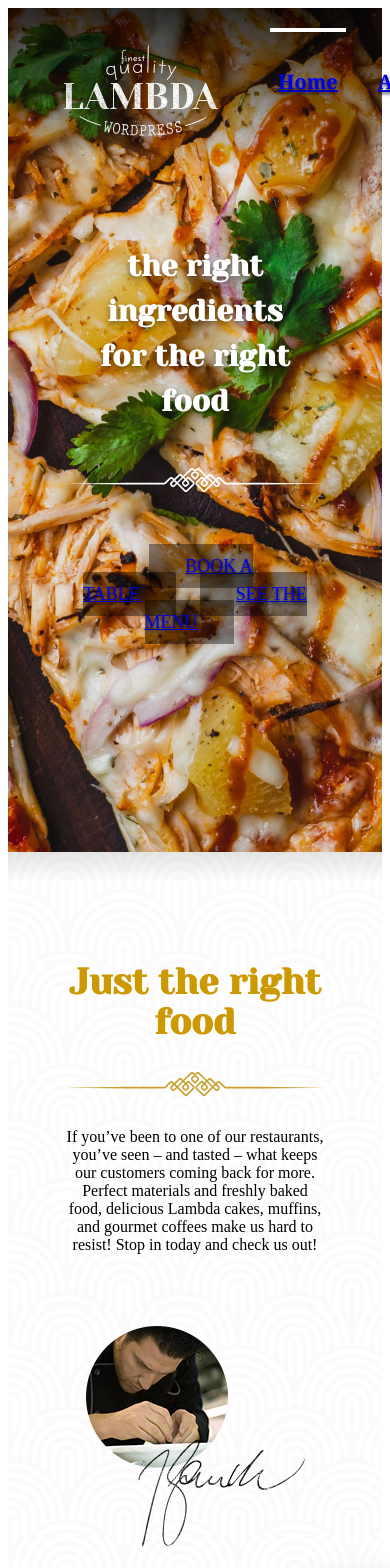
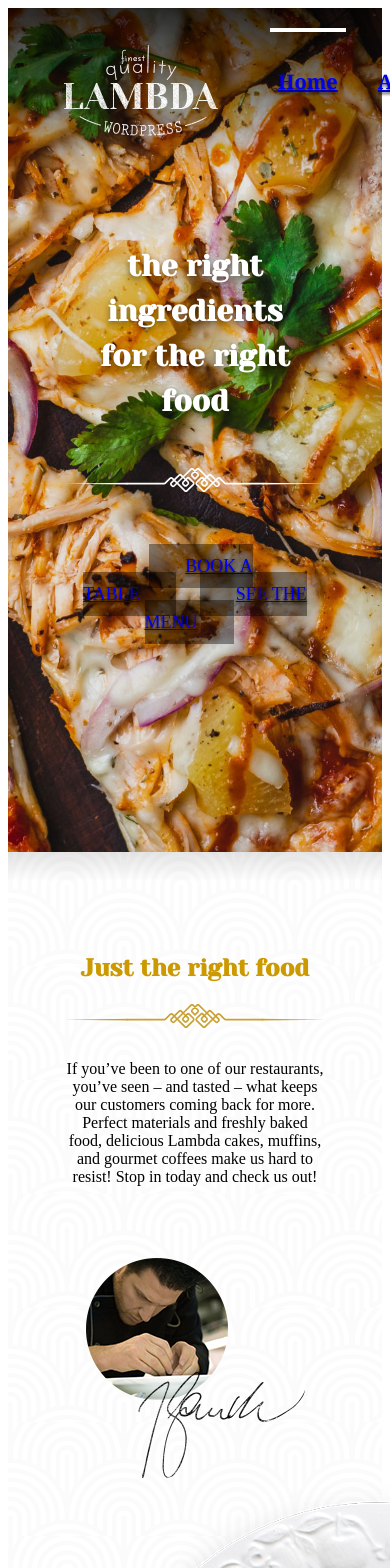
Before and after one commit to alestrunda/restaurant-next, a Next.js app: page / in a window 390 px wide. Shown: the top 1568 px of the page. Built offline with nearby package versions, Linux system fonts and the light colour scheme.

Commit message:
edit responsivity

```diff
--- a/components/HeadingSection.js
+++ b/components/HeadingSection.js
@@ -8,10 +8,11 @@ const HeadingSection = ({
   children,
 }) => {
   const Component = as;
+
   return (
     <Component
       className={classNames(
-        "font-cursive text-4xl text-center",
+        "font-cursive text-2xl md:text-4xl text-center",
         className,
         color && `text-${color}`
       )}
```
